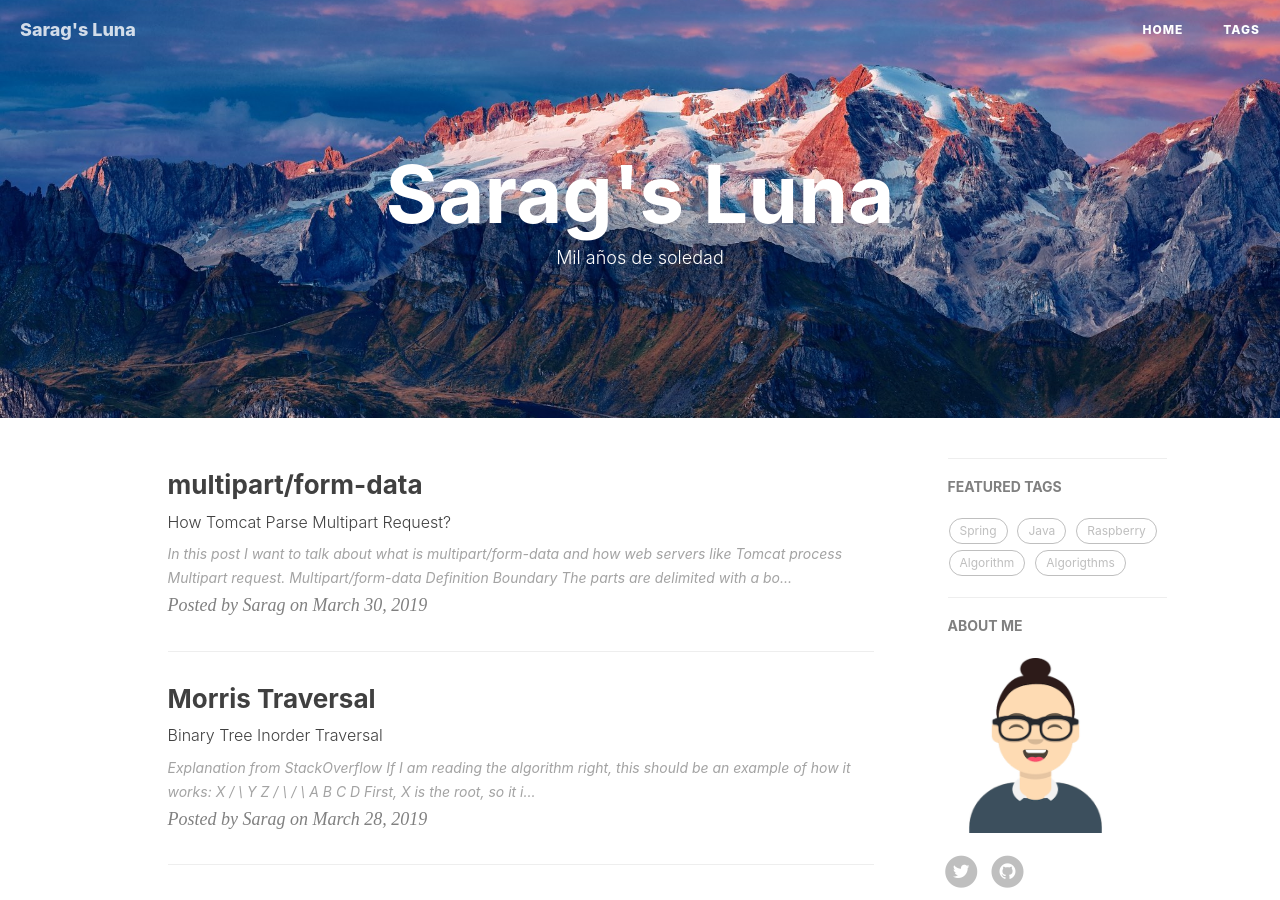
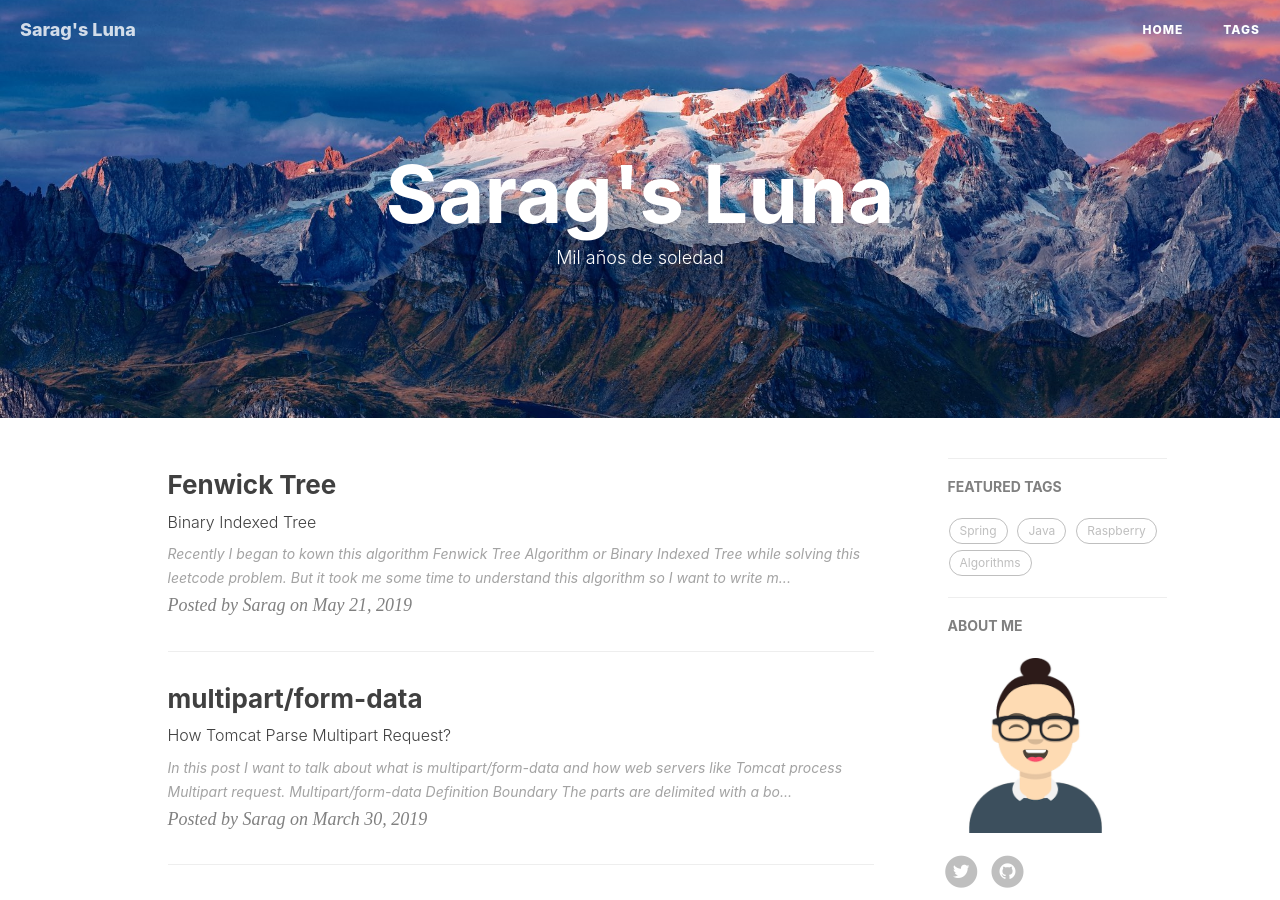
Before and after one commit to saragluna/saragluna.github.io, a Jekyll site: the page built from index.html, in a window 1280 px wide and 900 px high. Built offline with Jekyll 4.4.1, drawn with Linux system fonts in a browser that asks for light colours; nearby versions of some CDN libraries; the list of posts is cut into pages by our own code; comment, search, counter and statistics services are not loaded; part of the change alters nothing that is shown.

Commit message:
add post

````diff
--- a/_posts/2019-03-01-Minimum-Spanning-Tree.markdown
+++ b/_posts/2019-03-01-Minimum-Spanning-Tree.markdown
@@ -6,7 +6,7 @@ date:       "2019-03-01 12:00:00"
 author:     "Sarag"
 header-img: "img/post-bg-2019.jpg"
 tags:
-    - Algorithm
+    - Algorithms
 ---
 
 
--- a/_posts/2019-03-28-Morris-Traversal.markdown
+++ b/_posts/2019-03-28-Morris-Traversal.markdown
@@ -6,7 +6,7 @@ date:       "2019-03-28 12:00:00"
 author:     "Sarag"
 header-img: "img/post-bg-2019.jpg"
 tags:
-    - Algorigthms
+    - Algorithms
 ---
 
 
--- /dev/null
+++ b/_posts/2019-05-22-FenwickTree.markdown
@@ -0,0 +1,165 @@
+---
+layout:     post
+title:      "Fenwick Tree"
+subtitle:   "Binary Indexed Tree"
+date:       "2019-05-21 18:00:00"
+author:     "Sarag"
+header-img: "img/post-bg-2019.jpg"
+tags:
+    - Algorithms
+---
+
+
+
+Recently I began to kown this algorithm `Fenwick Tree Algorithm` or `Binary Indexed Tree` while solving this [leetcode problem](https://leetcode.com/problems/range-sum-query-mutable/). But it took me some time to understand this algorithm so I want to write my understanding down.
+
+
+
+## Range Sum
+
+### Immutable Array
+
+Given an immutable array `arr` and asked to query it's range sum like `[begin, end]` inclusively multiple times, the intuitive way to solve this problem is to use an array to keep prefix sum, specifically for each index i in such array `sum[i] = arr[0] + arr[1] +...+ arr[i]`. Thus we can get rangeSum by using `sum[j] - sum[i]`. But this only suits the immutable array case, what if we can update the array?
+
+### Mutable Array
+
+#### Brute Force
+
+The easiest way to calculate range sum of mutable array is to do the adding each time, thus the time complexity is `O(mn)` for m times query.
+
+
+
+## Fenwick Tree
+
+The idea behind fenwick tree is that an integer is the sum of appropriate powers of two. So Fenwick uses an array to store accumulative sum, but each index's storing capacity is different according to the index's binary representation.
+
+![pic from Fenwick's paper](/img/in-post/fenwick_tree_array.png)
+
+```js
+arr[15] = (1111) = n[ 1] + n[ 2] + ... + n[13] + n[14]] + n[15]
+arr[14] = (1110) = n[13] + n[14]
+arr[13] = (1101) = n[13]
+arr[12] = (1100) = n[ 9] + n[10] + n[11] + n[12]
+arr[11] = (1011) = n[11]
+arr[10] = (1010) = n[ 9] + n[10]
+arr[ 9] = (1001) = n[ 9]
+arr[ 8] = (1000) = n[ 1] + n[ 2] + n[3] + n[4] + n[5] + n[6] + n[7] + n[8]
+arr[ 7] = (0111) = n[ 7]
+arr[ 6] = (0110) = n[ 6]
+arr[ 5] = (0101) = n[ 5]
+arr[ 4] = (0100) = n[ 1] + n[ 2] + n[3] + n[4]
+arr[ 3] = (0011) = n[ 3]
+arr[ 2] = (0010) = n[ 1] + n[ 2]
+arr[ 1] = (0001) = n[ 1]
+```
+
+
+
+The two things to think about are `what to store for each index in the array` and `how to find the prefix sum for each index i`.
+
+- what to store on index **i**
+
+  > - Say i = 5`(0101)`, then `arr[i`] will store the sum of 1 number, specifically `n[5] `
+  >
+  > - Say i = 6`(0110)`, then `arr[i]` will store the sum of 2 numbers, specifically `n[5] + n[6] `
+  >
+  > This is because each index of Fenwick Tree array has the capacity to store the sum of  1, 2, 4, 8, …, 2^n numbers of data, and this can be determined by find the **lowbit** of the index.
+  >
+  > Take 6 for example, 6 is not power of 2, but when we see 6 in binary 0110, each 1 bit in the binary form represents a power of 2, and the index's capacity is exactly the same as the right most 1 of the binary.
+
+- how to find prefix sum for index **i**
+
+  > Take 15 for example, if we walk backwardly:
+  >
+  > - index 15 stores the sum of 1 number, so we jump 1 distance to index 14
+  > - index 14 stores the sum of 2 numbers, so we add that to sum, and jump 2 distances to 12
+  > - index 12 stores the sum of 4 numbers, so we add that to sum, and jump 4 distances to 8
+  > - index 8 stores the sum of 8 numbers, so we add that to sum, and jump 8 distances to 0
+  > - the end
+
+![how to determine prefix sum](/img/in-post/fenwick_tree_array_2.png)
+
+
+
+### Update
+
+The thing is if we update `arr[i]` by delta, `arr[i] += delta`, we also have to update all the indexes the include i in its capacity. How to determine such indexes?
+
+>If current index's capacity is 1, then go forward 1 more step to update the next index of capacity 2.
+>
+>If current index's capacity is 2, then go forward 2 more steps to update the next index of capacity 4.
+>
+>if current index's capacity is 4, then go forward 4 more steps to update the next index of capacity 8.
+>
+>…
+>
+>For each index `x`, go forward `lowbit(x)` more steps to update next index of capacity  `2 * lowbit(x)`
+
+```java
+public void update(int pos, int delta) {
+  while (pos < arr.length) {
+    arr[pos] += delta;
+    pos += lowbit(pos);
+  }
+}
+```
+
+
+
+### PrefixSum
+
+```java
+public void prefixSum(int i) {
+  int sum = 0;
+  while (i > 0) {
+    sum += arr[i];
+    i -= lowbit(i);
+  }
+  return sum;
+}
+```
+
+
+
+### Build
+
+If we have an initial nums array and use an empty array with size N to represents the Fenwick Tree. We have to run N times update to init Fenwick Tree. Thus the time complexity is `O(N * logN)`. We can do the init in `O(N)` time complexity.
+
+```java
+// O(N) is calculated by 1/2N + 1/4N + 1/8N... = N
+public void build(int[] nums) {
+  for (int step = 1; step < nums.lenght; step *= 2) {
+    for (int i = 2 * step; i < nums.length; i += 2 * step) {
+      arr[i] += arr[i - step];
+    }
+  }
+}
+```
+
+
+
+### lowbit
+
+> How to compute lowbit of n?
+>
+> Let n be represented as `xxxxxx1000`, we don't care the high bits ahead of the right most 1 bit.
+>
+> Then `~n` will be represented as `yyyyyy0111`, `~n + 1 = yyyyyy1000, x & y = 0`.
+>
+> So `n & (~n + 1) = 0000001000`, such is the lowbit we want.
+>
+> And since `-n` is represented as 2's complement of n equals to `~n + 1`, we use `n & -n` to compute lowbit.
+
+```java
+public int lowbit(x) {
+  return x & -x;
+}
+```
+
+
+
+### References
+
+[1 Fenwick Tree Demystified](https://notes.tweakblogs.net/blog/9835/fenwick-trees-demystified.html)
+
+[2 Youtube Video](https://www.youtube.com/watch?v=kPaJfAUwViY)
````
Also changed, not shown: img/in-post/fenwick_tree_array.png (added), img/in-post/fenwick_tree_array_2.png (added).
